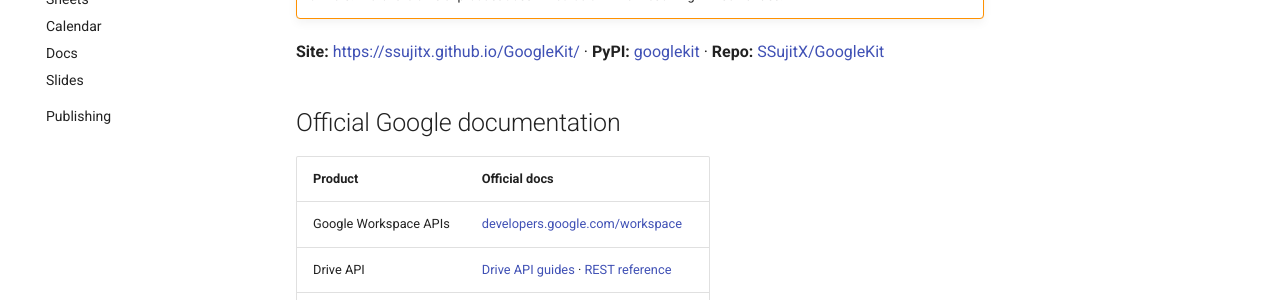
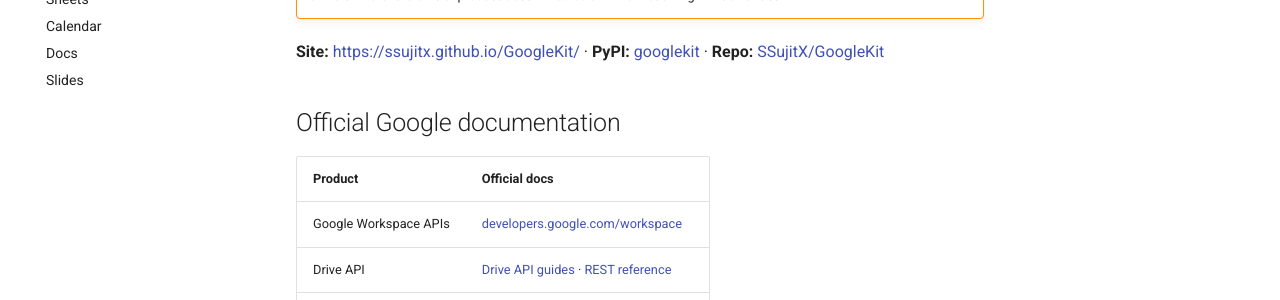
Before and after one commit to SSujitX/GoogleKit, an MkDocs documentation site: the page built from docs/index.md, in a window 1280 px wide. Shown: the part 336-636 px from the top of the page. Built offline with MkDocs 1.6.1 and Material for MkDocs 9.7.7, drawn with Linux system fonts in a browser that asks for light colours; comment, search, counter and statistics services are not loaded.

Commit message:
docs: Remove Publishing section from mkdocs.yml to streamline navigation and eliminate redundancy

```diff
--- a/mkdocs.yml
+++ b/mkdocs.yml
@@ -75,7 +75,6 @@
       - Calendar: calendar.md
       - Docs: docs.md
       - Slides: slides.md
-  - Publishing: publishing.md
 
 plugins:
   - search:
```
